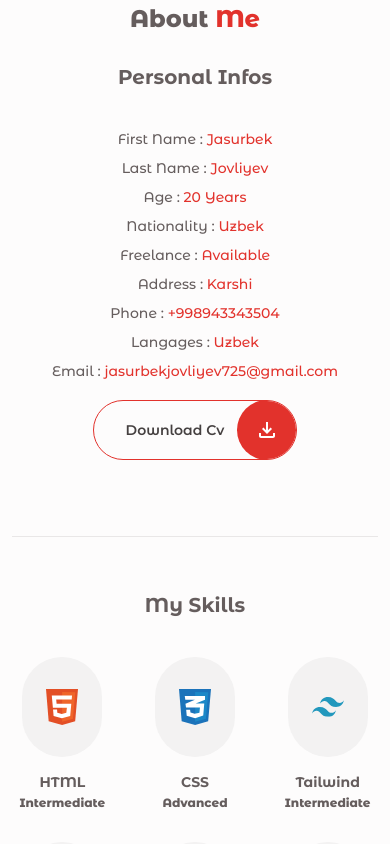
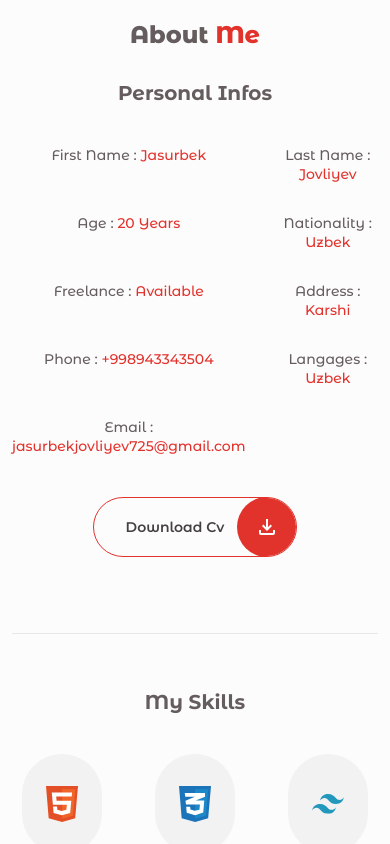
Before and after one commit to JasurbekJovliyev123/Portfolio, a React (Vite) app: page / in a window 390 px wide. Shown: the part 840-1684 px from the top of the page. Built offline with nearby package versions, Linux system fonts and the light colour scheme.

Commit message:
new styled

```diff
--- a/src/index.css
+++ b/src/index.css
@@ -388,7 +388,7 @@ html{
     grid-area: 2px;
   }
   .section{
-     padding-block: 0rem;
+     padding-block: 1rem;
 }
 }
 
--- a/src/pages/about/about.css
+++ b/src/pages/about/about.css
@@ -26,10 +26,10 @@
 @media (max-width:800px) {
     .info-list{
       width: 100%;
-      column-gap: 1rem;
+      /* column-gap: 1rem;
       display: block;
       margin: 0 auto;
-      margin-bottom: 20px;
+      margin-bottom: 20px; */
     }
     .info-item{
       margin-bottom: 10px;
```
